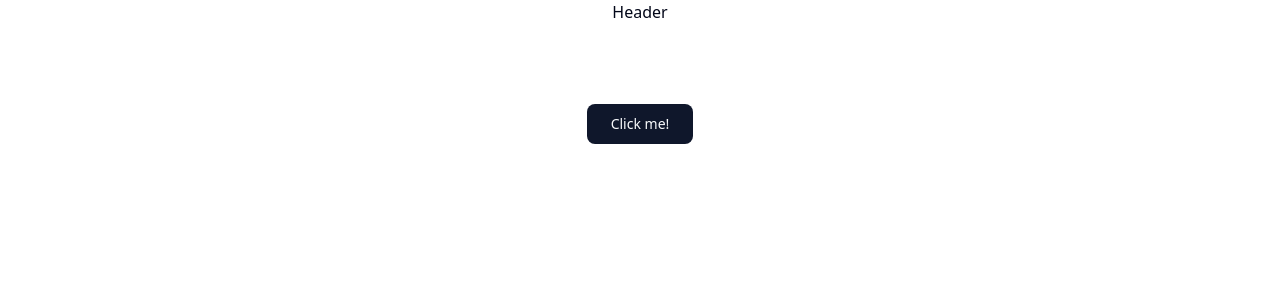
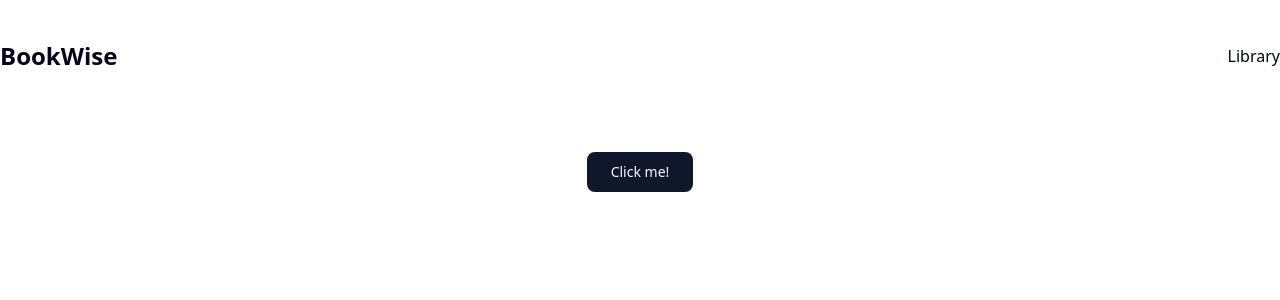
Before and after one commit to StevanZivadinovic/library-borrow-app, a Next.js app: page / in a window 1280 px wide. Shown: the top 300 px of the page. Built offline with nearby package versions, Linux system fonts and the light colour scheme.

Commit message:
add header style

```diff
--- a/app/(root)/layout.tsx
+++ b/app/(root)/layout.tsx
@@ -1,10 +1,11 @@
+import { Header } from '@/components/Header';
 import React, { ReactNode } from 'react'
 
  const Layout = ({children}:{children:ReactNode}) => {
   return (
     <main className=':root'>
         <div className="mx-auto max-w-7xl text-center">
-            Header
+            <Header/>
             <div className="mt-20 pb-20">{children}</div>
         </div>
     </main>
--- /dev/null
+++ b/components/Header.tsx
@@ -0,0 +1,25 @@
+'use client'
+import { cn } from '@/lib/utils'
+import Link from 'next/link'
+import { usePathname } from 'next/navigation'
+import React from 'react'
+
+export const Header = () => {
+    const pathname = usePathname();
+  return (
+    <header className='my-10 flex justify-between gap-5'>
+<Link href="/" className='text-2xl font-bold'>BookWise</Link>
+<ul className='flex flex-row items-center gap-8'>
+    <li>
+        <Link
+        href={'/library'}
+        className={cn(
+            'text-base cursor-pointer capitalize',
+            pathname==='/library'?'text-light-200':'text-light-100'
+        )}
+        >Library</Link>
+    </li>
+</ul>
+    </header>
+  )
+}
```
